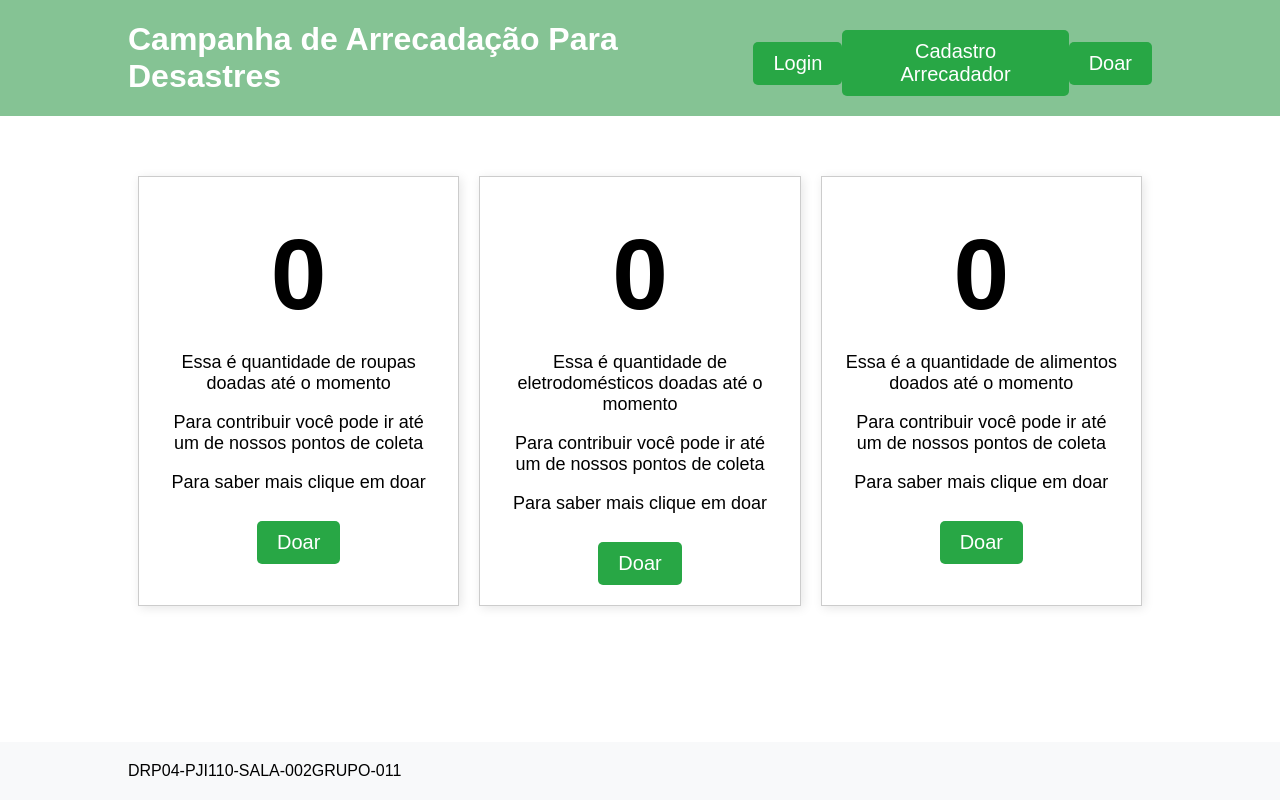
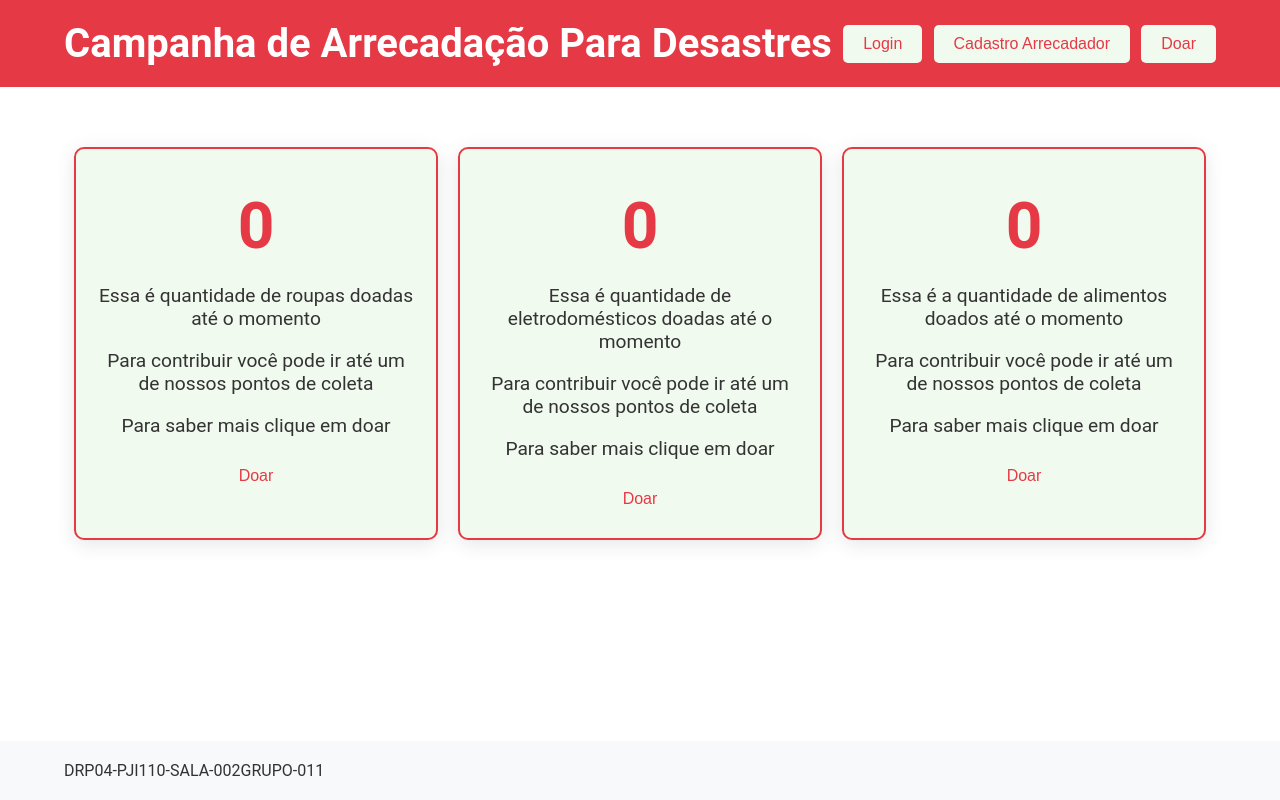
Before and after one commit to Lucasrafael703/projetointegrador, a Django app: page / in a window 1280 px wide. Run offline with Django 4.2, Linux system fonts and the light colour scheme; data that the repository does not hold is empty.

Commit message:
Modernizando CSS

```diff
--- a/example/static/example/css/styles.css
+++ b/example/static/example/css/styles.css
@@ -1,122 +1,167 @@
+/* Estilo geral */
 html {
     background-color: #fff;
 }
 
 body {
-    font-family: Arial, sans-serif;
+    font-family: 'Roboto', sans-serif; /* Mudança para uma fonte mais moderna */
     margin: 0;
     padding: 0;
     display: flex;
     flex-direction: column;
-    min-height: 100vh; /* Para ocupar pelo menos toda a altura da viewport */
+    min-height: 100vh;
+    color: #333;
 }
 
+/* Container */
 .container {
     display: flex;
-    justify-content: space-between; /* Para distribuir o espaço entre os elementos */
+    justify-content: space-between;
     align-items: center;
-    width: 80%;
+    width: 90%;
     margin: 0 auto;
 }
 
+/* Cabeçalho */
 header {
-    background-color: #85c394;
+    background-color: #e63946; /* Tom de vermelho */
     color: white;
     padding: 20px 0;
+    text-align: center;
 }
 
 header h1 {
     margin: 0;
+    font-size: 2.5em; /* Tamanho maior */
 }
 
-.btn-login {
-    background-color: #28a745;
-    color: #fff;
+/* Botões */
+.btn-login, .btn-donate, .btn-register {
+    background-color: #f1faee; /* Cor de fundo claro para contraste */
+    color: #e63946; /* Tom de vermelho */
     border: none;
     padding: 10px 20px;
     border-radius: 5px;
     cursor: pointer;
+    font-size: 1em;
+    transition: background-color 0.3s ease, color 0.3s ease;
 }
 
-.btn-login:hover {
-    background-color: #218838;
+.btn-login:hover, .btn-donate:hover, .btn-register:hover {
+    background-color: #f1faee;
+    color: #a8dadc; /* Tom de azul claro ao passar o mouse */
 }
 
+/* Container Horizontal */
 .horizontal-container {
-    display: flex; /* Alinha as seções horizontalmente */
-    justify-content: space-around; /* Distribui espaço uniforme entre as seções */
-    width: 80%; /* Largura do contêiner */
-    margin: 50px auto; /* Centraliza o contêiner e adiciona margem */
-    float: right;
+    display: flex;
+    justify-content: space-around;
+    width: 90%;
+    margin: 50px auto;
+    flex-wrap: wrap; /* Permite que as seções se movam para a linha seguinte em telas pequenas */
 }
 
+/* Seções de Doação */
 .donation-info {
-    flex: 1; /* Faz com que cada seção ocupe o mesmo espaço */
-    margin: 10px; /* Adiciona margem entre as seções */
+    flex: 1 1 300px; /* Flexibilidade e largura mínima */
+    margin: 10px;
     padding: 20px;
-    border: 1px solid #ccc;
-    box-shadow: 2px 2px 10px rgba(0, 0, 0, 0.1);
+    border: 2px solid #e63946; /* Borda em vermelho */
+    box-shadow: 0 4px 20px rgba(0, 0, 0, 0.1);
     text-align: center;
-    box-sizing: border-box; /* Inclui o padding e a borda na largura total */
+    border-radius: 10px; /* Cantos arredondados */
+    background-color: #f1faee; /* Fundo claro para contraste */
+}
+
+.donation-info h2 {
+    font-size: 4em; /* Tamanho do texto ajustado */
+    color: #e63946; /* Tom de vermelho */
+    margin: 20px 0;
 }
 
 .donation-info p {
-    font-size: 18px;
+    font-size: 1.2em; /* Tamanho do texto ajustado */
 }
 
-.donation-info h2 {
-    font-size: 100px; /* Tamanho ajustado */
-    color: black;
-    margin: 20px 0; /* Margens superior e inferior */
-}
-
-.btn-donate {
-    background-color: #28a745;
-    color: #fff;
-    border: none;
-    padding: 10px 20px;
-    border-radius: 5px;
-    cursor: pointer;
-    font-size: 20px;
-    margin-top: 10px; /* Margem acima do botão */
-}
-
-.btn-donate:hover {
-    background-color: #218838;
-}
-
-.btn-register {
-    background-color: #28a745;
-    color: #fff;
-    border: none;
-    padding: 10px 20px;
-    border-radius: 5px;
-    cursor: pointer;
-    font-size: 20px;
-    margin-top: 10px; /* Margem acima do botão */
-}
-
-.btn-register:hover {
-    background-color: #218838;
-}
-
+/* Rodapé */
 footer {
     background-color: #f8f9fa;
     padding: 20px 0;
     text-align: center;
-    margin-top: auto; /* Isso empurra o footer para o final da página */
+    margin-top: auto;
 }
 
 footer p {
     margin: 0;
 }
 
+/* Estilos de formulário */
 .form-container {
-    width: 60%; /* Largura de 60% da tela */
-    margin: 0 auto; /* Centraliza o contêiner */
-    padding: 20px; /* Adiciona espaço interno */
-    border: 1px solid #ccc; /* Borda ao redor do contêiner */
-    box-shadow: 2px 2px 10px rgba(0, 0, 0, 0.1); /* Sombra */
-    background-color: #fff; /* Fundo branco */
-    border-radius: 8px; /* Bordas arredondadas */
+    width: 90%;
+    max-width: 600px; /* Largura máxima para o formulário */
+    margin: 20px auto; /* Margem para centralizar */
+    padding: 20px;
+    border: 1px solid #e63946; /* Borda em vermelho */
+    box-shadow: 0 4px 10px rgba(0, 0, 0, 0.1);
+    background-color: #fff;
+    border-radius: 10px;
 }
+
+input, select {
+    padding: 10px;
+    margin: 10px 0;
+    border-radius: 5px;
+    border: 1px solid #ccc;
+    width: calc(100% - 22px); /* Ajusta a largura considerando padding e borda */
+    font-size: 1em;
+}
+
+input:focus, select:focus {
+    border-color: #e63946; /* Borda vermelha no foco */
+}
+
+[type="submit"] {
+    background-color: #e63946; /* Botão vermelho */
+    color: white;
+    border: none;
+    padding: 10px 15px;
+    border-radius: 5px;
+    cursor: pointer;
+    font-size: 1.1em;
+}
+
+[type="submit"]:hover {
+    background-color: #d62839; /* Tom de vermelho mais escuro ao passar o mouse */
+}
+
+/* Popup */
+#popup {
+    display: none; /* Oculto por padrão */
+    position: fixed;
+    left: 0;
+    top: 0;
+    width: 100%;
+    height: 100%;
+    background-color: rgba(0, 0, 0, 0.5);
+    justify-content: center;
+    align-items: center;
+}
+
+.popup-content {
+    background-color: white;
+    padding: 20px;
+    border-radius: 10px;
+    text-align: center;
+    box-shadow: 0 4px 20px rgba(0, 0, 0, 0.3);
+}
+
+/* Responsividade */
+@media (max-width: 768px) {
+    header h1 {
+        font-size: 2em; /* Ajusta o tamanho do cabeçalho para telas pequenas */
+    }
+
+    .donation-info h2 {
+        font-size: 3em; /* Ajusta o tamanho do texto para telas pequenas */
+    }
+}
```
